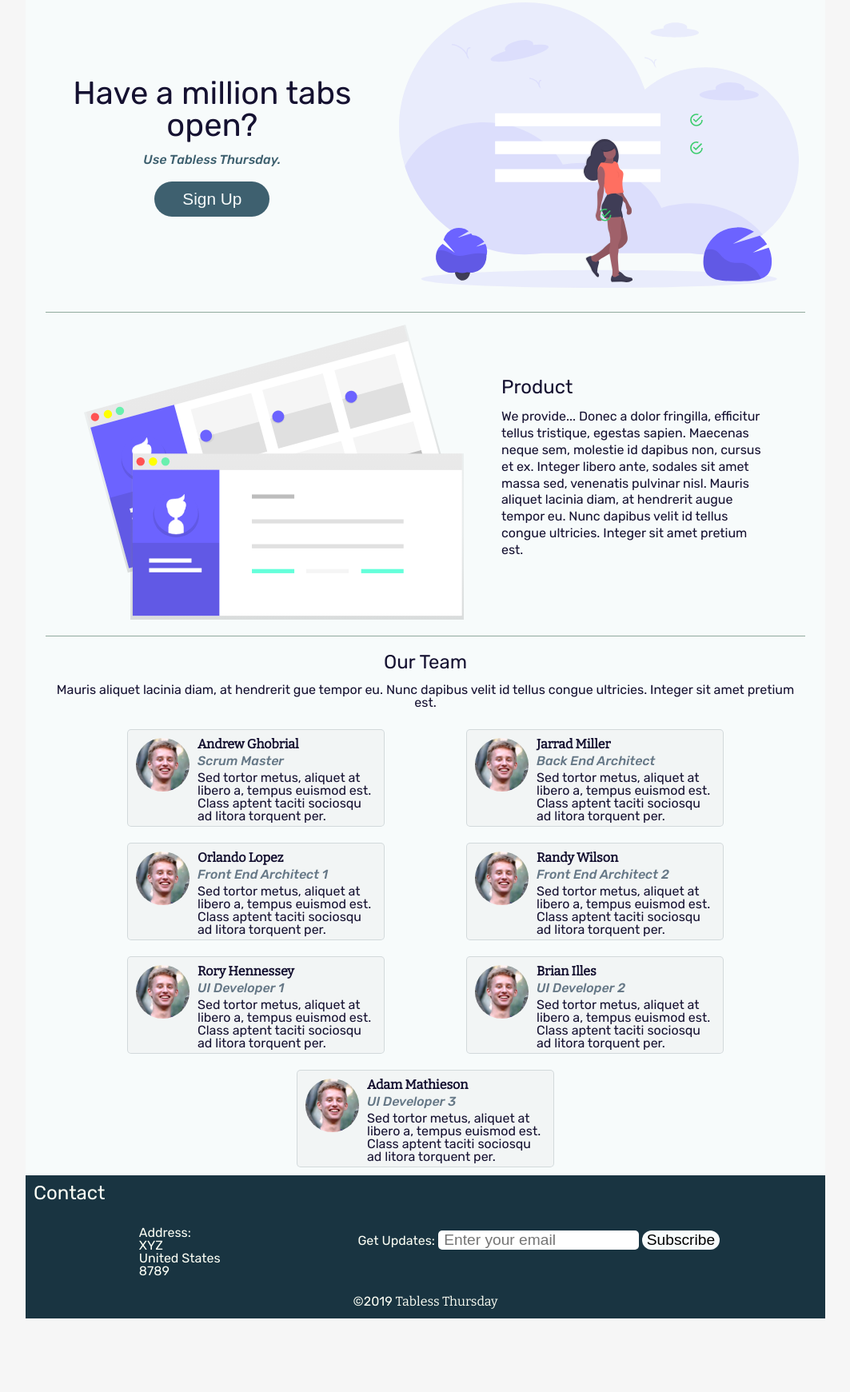
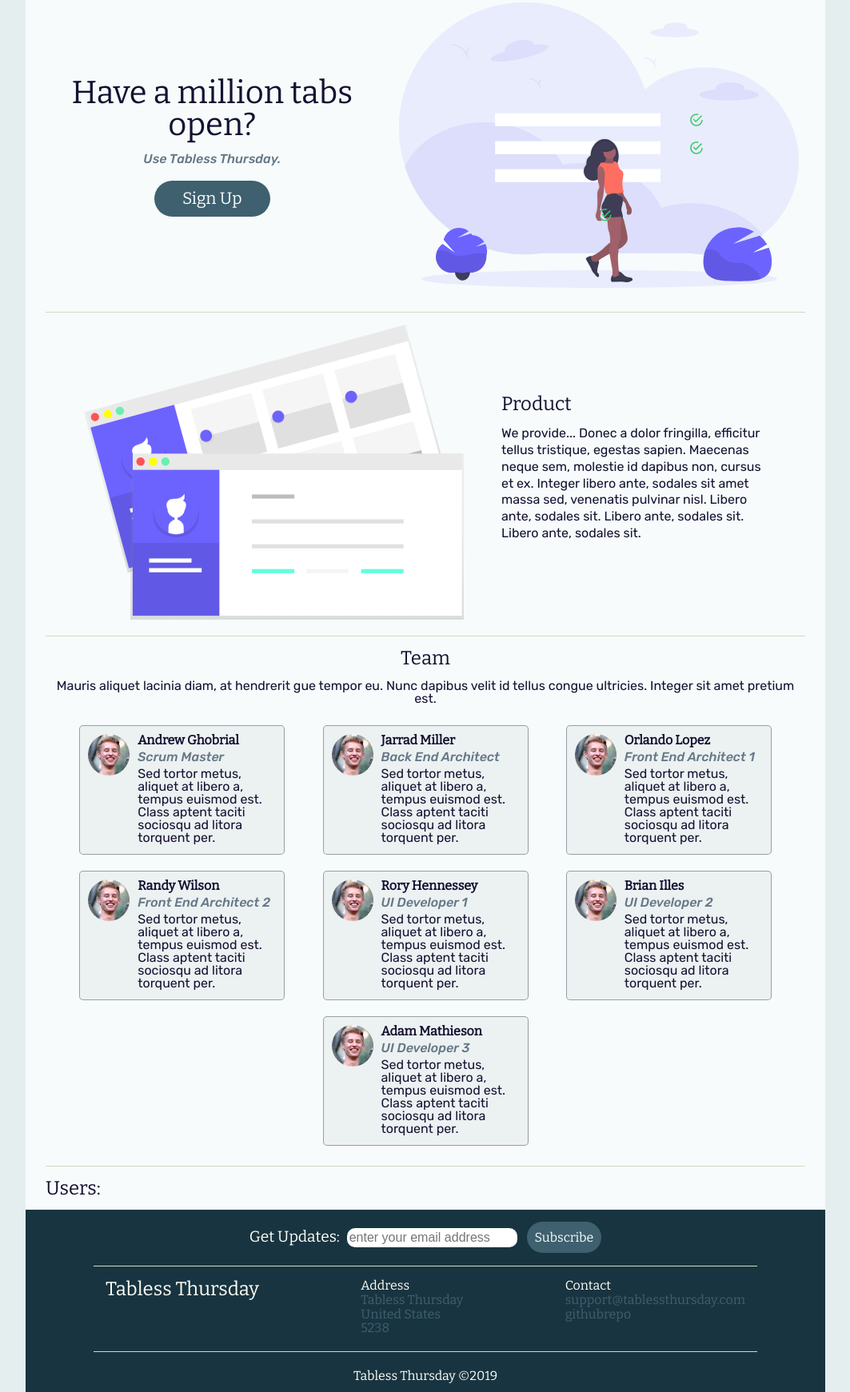
Before and after one commit to tabless-thursday/Tabless-Thursday-Brian, a plain HTML site: page index.html in a window 1280 px wide. Shown: the part 77-1818 px from the top of the page at 80% size, without its empty margins (108-1171 px from the left). Before the commit the page ends 1726 px from the top, so only its background shows below. Drawn offline with nearby package versions, Linux system fonts and the light colour scheme.

Commit message:
small tweaks

```diff
--- a/LESS/footer.less
+++ b/LESS/footer.less
@@ -0,0 +1,62 @@
+footer {
+  max-width: 1000px;
+  font-family: @Bitter;
+  width: 100%;
+  margin: 0 auto;
+  background-color: #193441;
+  color: @off-white;
+
+  .footer-content {
+    display: flex;
+    flex-direction: column;
+    align-items: center;
+
+    .contact-info {
+      border-bottom: 1px solid @light-green;
+      @media @desktop {
+        flex-direction: row;
+      }
+      .border-top;
+      padding: 15px;
+      line-height: 1.1;
+      width: 80%;
+      margin-bottom: 5px;
+      color: @medium-blue;
+      h2 {
+        color: @off-white;
+        margin-bottom: 5px;
+      }
+      display: flex;
+      justify-content: space-between;
+      flex-direction: column;
+      span {
+        color: @off-white;
+      }
+      address {
+        margin-bottom: 5px;
+      }
+    }
+  }
+  form {
+    font-size: 1.2rem;
+    margin: 15px;
+
+    input {
+      margin: 8px;
+      margin-left: 5px;
+      border-radius: 10px;
+      border: none;
+      font-size: 1rem;
+      padding: 3px;
+    }
+    button {
+      margin: 0;
+      font-size: 1rem;
+      padding: 10px 10px;
+    }
+  }
+  .copyright {
+    margin-top: 15px;
+    text-align: center;
+  }
+}
--- a/LESS/home.less
+++ b/LESS/home.less
@@ -1,4 +1,10 @@
-.main-container {
+html {
+  scroll-behavior: smooth;
+  background-color: @background;
+  .button-blue;
+}
+
+.main-content {
   max-width: 1000px;
   width: 100%;
   margin: 0 auto;
@@ -8,8 +14,8 @@
 
 .cta {
   .center-even;
+  flex-direction: column;
   padding-top: 80px;
-  flex-direction: column;
   @media @tablet {
     flex-direction: row;
   }
@@ -17,12 +23,14 @@
     width: 85%;
     order: -1;
     @media @tablet {
+      width: 75%;
+    }
+    @media @tablet {
       order: 1;
       width: 50%;
     }
     margin-bottom: 30px;
   }
-
   .cta-text {
     width: 85%;
     @media @tablet {
@@ -35,57 +43,48 @@
   h2 {
     font-size: 2.5rem;
     margin-bottom: 15px;
+    font-family: @Bitter;
   }
   h3 {
     font-style: italic;
-    color: @medium-blue;
-  }
-  button {
-    font-size: 1.3rem;
-    background: @medium-blue;
-    border: none;
-    color: @off-white-light;
-    padding: 10px 35px;
-    margin: 19px;
-    border-radius: 30px;
-    cursor: pointer;
-    margin-bottom: 25px;
+    color: @text2;
   }
 }
-
-.main-content {
-  border-top: 1px solid @gray2;
+.main-container {
+  .border-top;
   width: 95%;
   margin: 0 auto;
-
-  .our-product {
+  .product {
     .center-even;
-    margin-top: 15px;
+    margin: 15px 0;
     flex-direction: column;
-    @media @tablet {
+    @media @desktop {
       flex-direction: row;
     }
     img {
       width: 85%;
-      @media @tablet {
+      @media @desktop {
         order: -1;
         width: 50%;
       }
     }
     h2 {
       margin-bottom: 15px;
+      color: @text;
+      font-family: @Bitter;
     }
     .top-content {
-      @media @tablet {
+      @media @desktop {
         width: 35%;
       }
     }
   }
-  .our-team {
-    border-top: 1px solid @gray2;
+  .team {
+    .border-top;
     margin-top: 20px;
     h2 {
-      margin: 20px 0 15px 0;
+      font-family: @Bitter;
+      margin: 15px 0 15px 0;
       @media @tablet {
         text-align: center;
       }
@@ -99,29 +98,37 @@
   }
   .person-container {
     .center-even;
+    justify-content: space-evenly;
     flex-flow: row wrap;
     margin-top: 5px;
     padding-bottom: 10px;
   }
   .person-card {
-    width: 300px;
+    width: 375px;
     display: flex;
-    height: 100px;
-    margin-top: 20px;
+    height: 105px;
+    margin: 20px 5px 0 5px;
     padding: 10px;
-    background-color: rgba(211, 211, 211, 0.137);
+    background-color: #1934410c;
     border-radius: 5px;
-    border: 1px solid #19344125;
-
+    border: 1px solid #1934416c;
+    @media @tablet {
+      width: 375px;
+    }
+    @media @desktop {
+      width: 235px;
+      height: 140px;
+    }
     .name {
       font-family: @Bitter;
       font-weight: bold;
       padding-bottom: 5px;
     }
+    .bio {
+      color: @text;
+      margin-bottom: 5px;
+    }
     .position {
-      .bio {
-        color: @text;
-      }
       color: rgb(101, 119, 134);
       font-weight: none;
       font-style: italic;
@@ -136,49 +143,12 @@
       }
     }
   }
-}
-
-footer {
-  max-width: 1000px;
-  width: 100%;
-  margin: 0 auto;
-  background-color: #193441;
-  color: @off-white;
-  flex-direction: column;
-
-  .copy {
-    font-family: @Bitter;
-  }
-  .footer-content {
-    display: flex;
-    padding: 20px 0;
-    width: 100%;
-    justify-content: space-evenly;
-  }
-  h2 {
-    padding: 10px;
-  }
-  p {
-    text-align: center;
-    font-size: 1rem;
-  }
-  address {
-    margin-right: 40px;
-    padding-left: 10px;
-  }
-  form {
-    input {
-      margin-top: 5px;
-      border-radius: 5px;
-      border: none;
-      font-size: 1.2rem;
+  .user-ticker {
+    h2 {
+      font-family: @Bitter;
     }
-  }
-  button {
-    background: @off-white-light;
-    border: none;
-    border-radius: 25px;
-    font-size: 1.2rem;
-    margin: 5px 0;
+    .border-top;
+    margin-top: 15px;
+    padding: 15px 0;
   }
 }
--- a/LESS/index.less
+++ b/LESS/index.less
@@ -7,7 +7,7 @@
 @import "./global";
 
 // Reusable Components
-@import "./navigation";
+@import "../Components/Navigation/navigation";
 @import "./footer";
 
 // Page Specific
--- a/LESS/variables.less
+++ b/LESS/variables.less
@@ -1,15 +1,17 @@
 // Media
-@tablet: ~"(min-width: 800px)";
-@desktop: ~"(min-width: 1000px)";
+@tablet: ~"(min-width: 500px)";
+@desktop: ~"(min-width: 800px)";
 
 // Colors
 @dark-blue: #193441;
 @medium-blue: #3e606f;
 @text: #151131;
+@text2: rgb(101, 119, 134);
 @gray2: #91aa9d;
 @light-green: #d1dbbd;
 @off-white: #fcfff5;
 @off-white-light: #f7fbfb;
+@background: rgb(228, 238, 239);
 
 // Fonts
 @Rubik: "Rubik", sans-serif;
--- a/index.html
+++ b/index.html
@@ -1,81 +1,82 @@
 <!DOCTYPE html>
-<html id="home">
+<html lang="en">
   <head>
-    <meta charset="utf-8" />
-    <title>Tabless Thursday</title>
-    <meta name="viewport" content="width=device-width, initial-scale=1" />
+    <meta charset="UTF-8" />
+    <meta name="viewport" content="width=device-width, initial-scale=1.0" />
+    <!-- Google Fonts Bitter, Rubik-->
     <link
       href="https://fonts.googleapis.com/css?family=Bitter|Rubik:400,500i,900"
       rel="stylesheet"
     />
-    <link rel="stylesheet" type="text/css" href="./CSS/index.css" />
-    <script src="index.js" async></script>
+    <!-- Font Awesome Icons-->
     <link
       rel="stylesheet"
       href="https://use.fontawesome.com/releases/v5.7.1/css/all.css"
       integrity="sha384-fnmOCqbTlWIlj8LyTjo7mOUStjsKC4pOpQbqyi7RrhN7udi9RwhKkMHpvLbHG9Sr"
       crossorigin="anonymous"
     />
+    <!-- CSS stylesheet-->
+    <link rel="stylesheet" type="text/css" href="./CSS/index.css" />
+    <!-- JS -->
+    <script src="" async></script>
+    <title>Tabless Thursday</title>
   </head>
 
   <body>
-    <div class="container">
+    <!-- Navbar -->
     <header>
       <div class="header-container">
-          <h1 href="index.html">Tabless Thursday</h1>
+        <h1>Tabless Thursday</h1>
         <nav>
-            <a href="#home">Home</a>
-            <a href="#product">Product</a>
-            <a href="#team">Team</a>
-            <a href="#contact">Contact</a>
-            <i class="fas fa-bars fa-lg"></i>
+          <a href="">Home</a>
+          <a href="">Product</a>
+          <a href="">Team</a>
+          <a href="">Contact</a>
+          <i id="nav-show" class="fas fa-bars fa-lg"></i>
         </nav>
       </div>
     </header>
 
-      <div class="main-container">
+    <!-- Main Content -->
+    <div class="main-content">
+      <!-- CTA -->
       <section class="cta">
         <div class="cta-text">
           <h2>Have a million tabs open?</h2>
           <h3>Use Tabless Thursday.</h3>
-            <!-- Have a million tabs open? Lose track of what you're doing? Use
-                                Tabless Thursday. This website lets you organize them in to-do lists and make a note of why
-                                it was important. Makes it easy to pick up where you left off!-->
-            <a href="https://tabless-thursday.firebaseapp.com/"
-              ><button>Sign Up</button></a
-            >
+          <a href="https://tabless-thursday.firebaseapp.com/">
+            <button>Sign Up</button>
+          </a>
         </div>
-          <img
-            id="cta-img"
-            src="assets/imgs/list.svg"
-            alt="Image of woman  with list of computer tabs"
-          />
+        <img src="assets/imgs/list.svg" alt="" />
       </section>
 
-        <section class="main-content">
-          <div class="our-product" id="product">
+      <!-- Product -->
+      <section class="main-container">
+        <section class="product">
           <div class="top-content">
             <h2>Product</h2>
             <p>
-                We provide... Donec a dolor fringilla, efficitur tellus
-                tristique, egestas sapien. Maecenas neque sem, molestie id
-                dapibus non, cursus et ex. Integer libero ante, sodales sit amet
-                massa sed, venenatis pulvinar nisl. Mauris aliquet lacinia diam,
-                at hendrerit augue tempor eu. Nunc dapibus velit id tellus
-                congue ultricies. Integer sit amet pretium est.
+              We provide... Donec a dolor fringilla, efficitur tellus tristique,
+              egestas sapien. Maecenas neque sem, molestie id dapibus non,
+              cursus et ex. Integer libero ante, sodales sit amet massa sed,
+              venenatis pulvinar nisl. Libero ante, sodales sit. Libero ante,
+              sodales sit. Libero ante, sodales sit.
             </p>
           </div>
+          <img src="assets/imgs/undraw_tabs_jf82.svg" alt="" />
+        </section>
 
-            <img src="./assets/imgs/undraw_tabs_jf82.svg" alt="" />
-          </div>
-
-          <div class="our-team" id="team">
-            <h2>Our Team</h2>
+        <!-- Team -->
+        <section class="team">
+          <div class="team-text">
+            <h2>Team</h2>
             <h3>
               Mauris aliquet lacinia diam, at hendrerit gue tempor eu. Nunc
               dapibus velit id tellus congue ultricies. Integer sit amet pretium
               est.
             </h3>
+          </div>
             <div class="person-container">
                 <div class="person-card">
                     <div class="left-side">
@@ -88,11 +89,8 @@
                             Sed tortor metus, aliquet at libero a, tempus euismod est.
                             Class aptent taciti sociosqu ad litora torquent per.
                         </div>
-                  <!-- Buttons for linkedin, twitter, and anything else -->
-                  <a href=""></a>
                     </div>
                 </div>
-
                          <div class="person-card">
                 <div class="left-side">
                   <img src="./assets/imgs/IMG_3274.jpg" alt="" />
@@ -104,8 +102,6 @@
                     Sed tortor metus, aliquet at libero a, tempus euismod est.
                     Class aptent taciti sociosqu ad litora torquent per.
                   </div>
-                  <!-- Buttons for linkedin, twitter, and anything else -->
-                  <a href=""></a>
                 </div>
               </div>
 
@@ -120,8 +116,6 @@
                     Sed tortor metus, aliquet at libero a, tempus euismod est.
                     Class aptent taciti sociosqu ad litora torquent per.
                   </div>
-                  <!-- Buttons for linkedin, twitter, and anything else -->
-                  <a href=""></a>
                 </div>
               </div>
 
@@ -136,8 +130,6 @@
                     Sed tortor metus, aliquet at libero a, tempus euismod est.
                     Class aptent taciti sociosqu ad litora torquent per.
                   </div>
-                  <!-- Buttons for linkedin, twitter, and anything else -->
-                  <a href=""></a>
                 </div>
               </div>
 
@@ -152,8 +144,6 @@
                     Sed tortor metus, aliquet at libero a, tempus euismod est.
                     Class aptent taciti sociosqu ad litora torquent per.
                   </div>
-                  <!-- Buttons for linkedin, twitter, and anything else -->
-                  <a href=""></a>
                 </div>
               </div>
 
@@ -168,8 +158,6 @@
                     Sed tortor metus, aliquet at libero a, tempus euismod est.
                     Class aptent taciti sociosqu ad litora torquent per.
                   </div>
-                  <!-- Buttons for linkedin, twitter, and anything else -->
-                  <a href=""></a>
                 </div>
               </div>
 
@@ -184,33 +172,47 @@
                     Sed tortor metus, aliquet at libero a, tempus euismod est.
                     Class aptent taciti sociosqu ad litora torquent per.
                   </div>
-                  <!-- Buttons for linkedin, twitter, and anything else -->
-                  <a href=""></a>
-                </div>
-              </div>
                 </div>
               </div>
         </section>
-      </div>
+
+        <!-- User Ticker -->
+        <section class="user-ticker">
+          <!-- insert ticker that queries the database and gets the current number of accounts/users-->
+          <h2>Users:</h2>
+        </section>
+      </section>
     </div>
 
+    <!-- Footer / Contact-->
     <footer>
-      <h2>Contact</h2>
       <div class="footer-content">
-        <address>
-          Address: <br />
-          XYZ<br />
-          United States<br />
-          8789
-        </address>
+        <div class="email">
           <form action="">
             Get Updates:
-          <input placeholder=" Enter your email" type="text" />
+            <input type="email" placeholder="enter your email address" />
             <button>Subscribe</button>
           </form>
         </div>
 
-      <p>&copy;2019 <span class="copy">Tabless Thursday</span></p>
+        <div class="contact-info">
+          <h2>Tabless Thursday</h2>
+          <address>
+            <span>Address</span>
+            <br />Tabless Thursday <br />United States<br />
+            5238
+          </address>
+          <div class="contact">
+            <span>Contact</span>
+            <br />
+            support@tablessthursday.com<br />githubrepo
+          </div>
+        </div>
+
+        <div class="copyright">
+          <p>Tabless Thursday &copy;2019</p>
+        </div>
+      </div>
     </footer>
   </body>
 </html>
```
Also changed, not shown: Components/Navigation/navigation.js (added, +17 -0 lines), Components/Navigation/navigation.less (renamed from LESS/navigation.less, +7 -6 lines), LESS/mixins.less (+26 -0 lines), CSS/index.css. Lines whose indentation alone changed are shown as unchanged.
